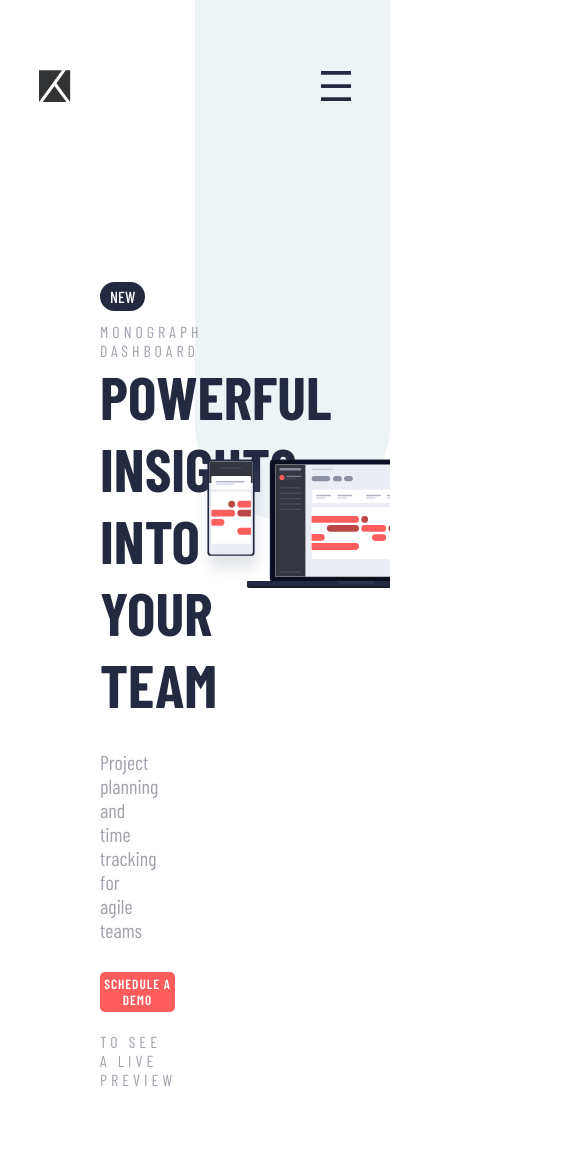
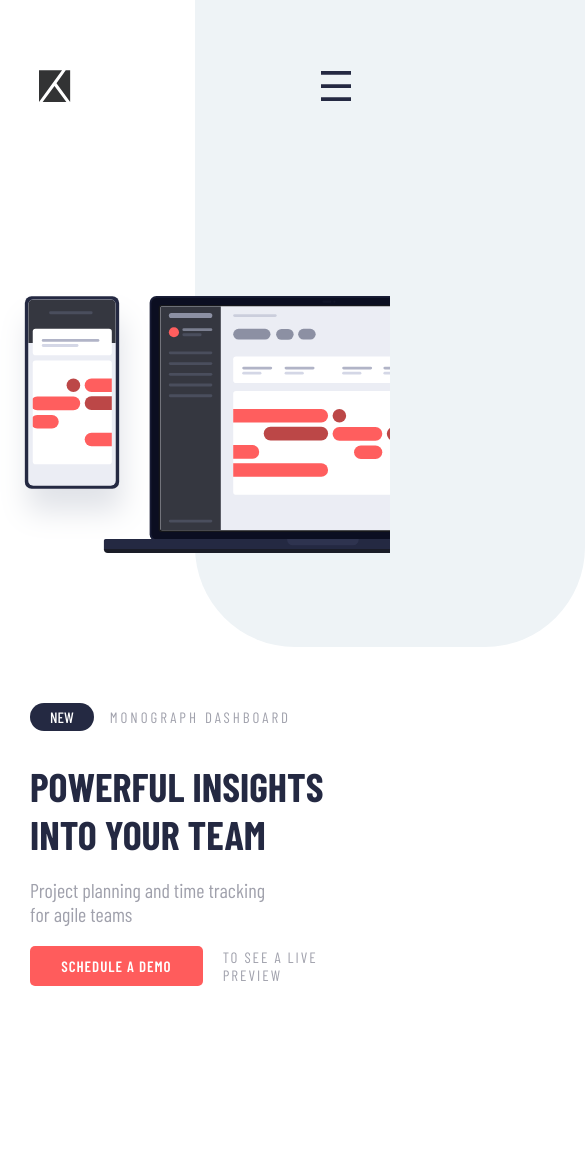
Before and after one commit to zouhairkahtal/project-tracking-intro-component-master, a plain HTML site: page index.html in a window 390 px wide. Shown: the whole page, 585 px wide, since content can reach past the window. Before the commit the page ends 1089 px from the top, so only its background shows below. Drawn offline with nearby package versions, Linux system fonts and the light colour scheme; a web font is replaced by a local one.

Commit message:
add mobile design

```diff
--- a/style.css
+++ b/style.css
@@ -82,7 +82,7 @@
     padding: 100px 20px 0 100px;
 }
 .p1{
-    font-size: 16px;
+    font-size: 25px;
     letter-spacing: 4px;
     text-transform: uppercase;
     color: hsl(231, 7%, 65%);
@@ -92,7 +92,7 @@
     color: #ffffff;
     background-color: hsl(230, 29%, 20%);
     letter-spacing: 4px;    letter-spacing: 0;
-    padding: 5px 10px;
+    padding: 5px 15px;
    border-radius: 30px;
    font-weight: 500;
     margin-right: 10px;
@@ -120,13 +120,13 @@
     z-index: -1;
 }
 .title{
-    font-size: 60px;
+    font-size: 70px;
     text-transform: uppercase;
     padding-bottom: 30px;
     color: hsl(230, 29%, 20%);
 }
 .p2{
-    font-size: 20px;
+    font-size: 25px;
     padding-bottom: 30px;
     width: 50%;
     color: hsl(231, 7%, 65%);
@@ -145,6 +145,7 @@
   background-color: hsl(0, 100%, 68%);
   text-transform: uppercase;
   font-weight: 600;
+  font-size: 15px ;
   letter-spacing: 1px;
   border-radius: 5px;
   cursor: pointer;
@@ -199,4 +200,51 @@
   .open{
     display: flex;
   }
+  /*//////////////////*/
+  section{
+    flex-direction: column-reverse;
+    width: 100%;
+    height: 1000px;
 }
+.text{
+    width: 100%;
+    height: 50%;
+    padding: 20px 10px 0 30px;
+}
+.p1{
+    font-size: 15px;
+    letter-spacing: 3px;
+    padding-bottom: 20px;
+}
+.p1 span{
+    padding: 5px 20px;
+}
+.back-ground{
+    width: 100%;
+    height: 50%;
+}
+.back-ground::after{
+    bottom: 5%;left: 50%;
+}
+.title{
+    font-size: 40px;
+    padding-bottom: 20px;
+}
+.p2{
+    font-size: 20px;
+    padding-bottom: 20px;
+    width: 100%;
+    color: hsl(231, 7%, 65%);
+}
+.btn-div{
+    flex-wrap: nowrap;
+    gap: 0 20px;
+  }
+.btn-div button{
+  width: 50%;
+}
+.btn-div p{
+    letter-spacing: 2px;
+}
+
+}
```
